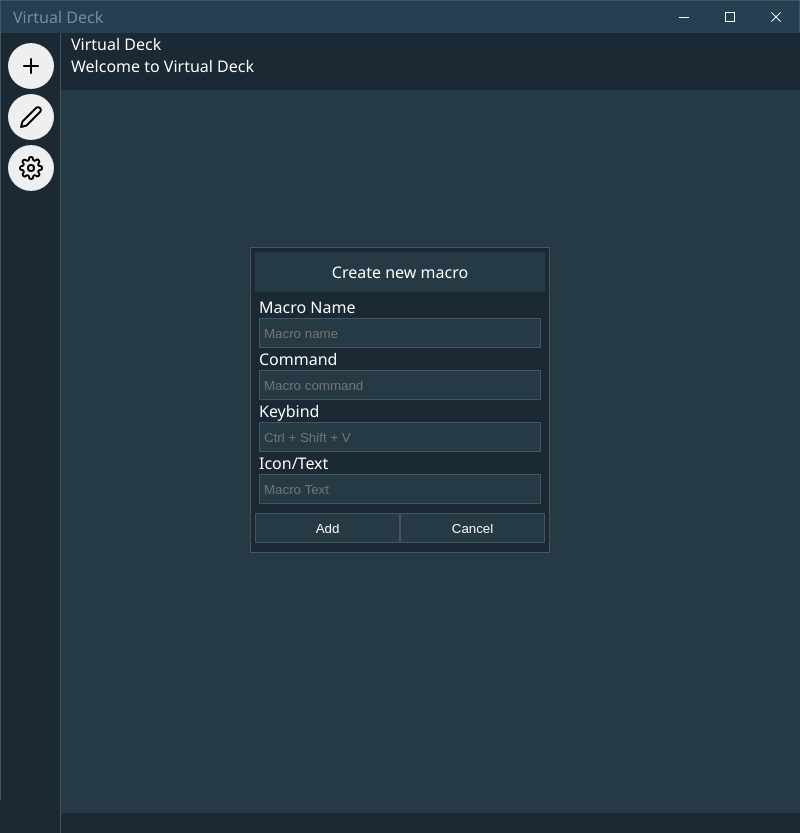
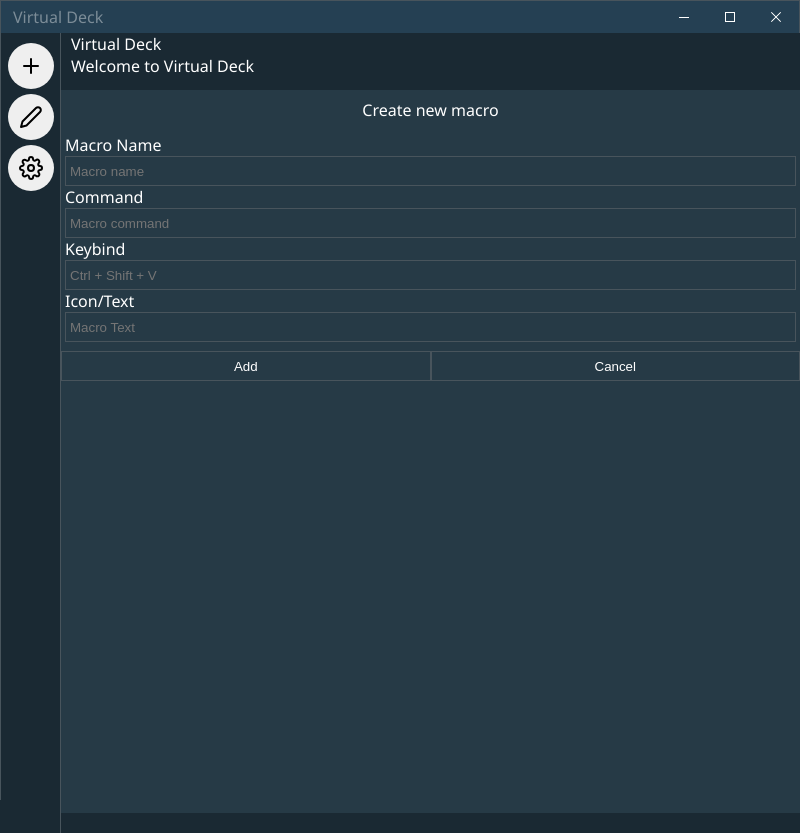
Before and after one commit to rhyslee211/VirtualDeck, an Electron app: page index.html in a window 800 px wide. Both pictures are taken after a click on the button 30 px from the left and 66 px from the top of the page. Drawn offline with nearby package versions, Linux system fonts and the light colour scheme; no server answers.

Commit message:
changed server functionality to start working with parameters, and began reworking the add macro popup form

```diff
--- a/styles.css
+++ b/styles.css
@@ -211,11 +211,10 @@ body {
 #macro-area {
     display: flex;
     justify-content: center;
-    padding: 20px;
     height: calc(100% - 77px);
     background-color: #263a46;
     position: relative;
-
+    overflow: hidden;
 }
 
 #macro-list {
@@ -242,16 +241,14 @@ body {
 }
 
 .popup-form {
+    z-index: 9;
+    justify-content: center;
+    height: 100%;
+    width: 100%;
+    background-color: #263a46;
+    position: relative;
+    overflow-y: auto;
     display: none;
-    position: fixed;
-    left: 50%;
-    top: 50%;
-    transform: translate(-50%, -50%);
-    border: 1px solid #48545c;
-    z-index: 9;
-    width: 300px;
-    background-color: #1A2933;
-    padding: 4px;
 }
 
 .popup-form-body input {
```
Also changed, not shown: index.html (+5 -5 lines), server.js (+8 -2 lines).
